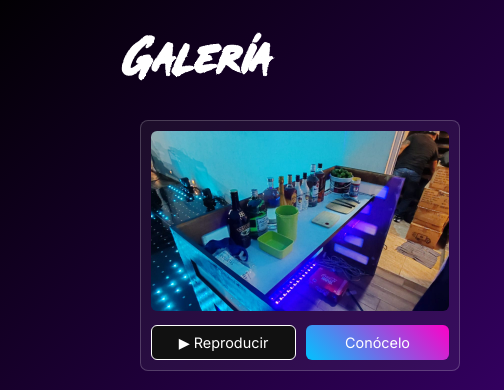
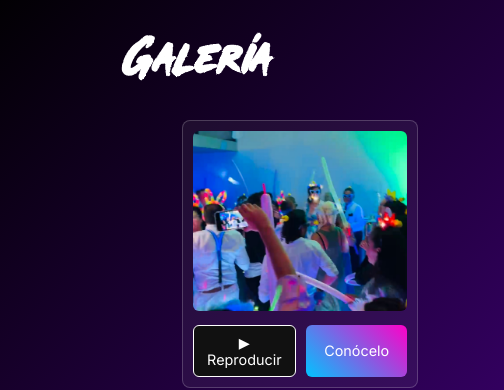
Before and after one commit to gonzalosanchezc/Dj-Maximo, a plain HTML site: page index.html in a window 1280 px wide. Shown: the part 1920-2310 px from the top of the page, 0-504 px from the left. Drawn offline with Linux system fonts and the light colour scheme.

Commit message:
Mod img 11 index

```diff
--- a/index.html
+++ b/index.html
@@ -125,7 +125,7 @@
   <div class="galeria-grid">
     <!-- Item 1 -->
     <div class="galeria-item">
-      <img src="images/evento1.jpg" alt="Evento 1">
+      <img src="images/evento11.jpg" alt="Evento 1">
       <div class="galeria-buttons">
         <button class="btn-play">▶ Reproducir</button>
         <button class="btn-info">Conócelo</button>
```
